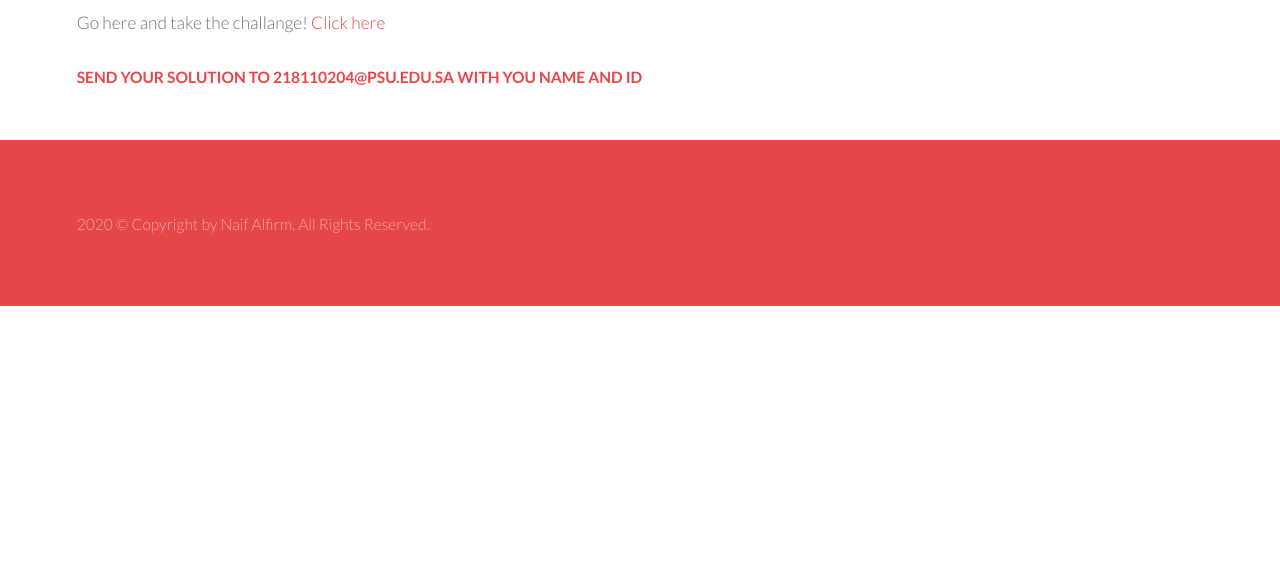
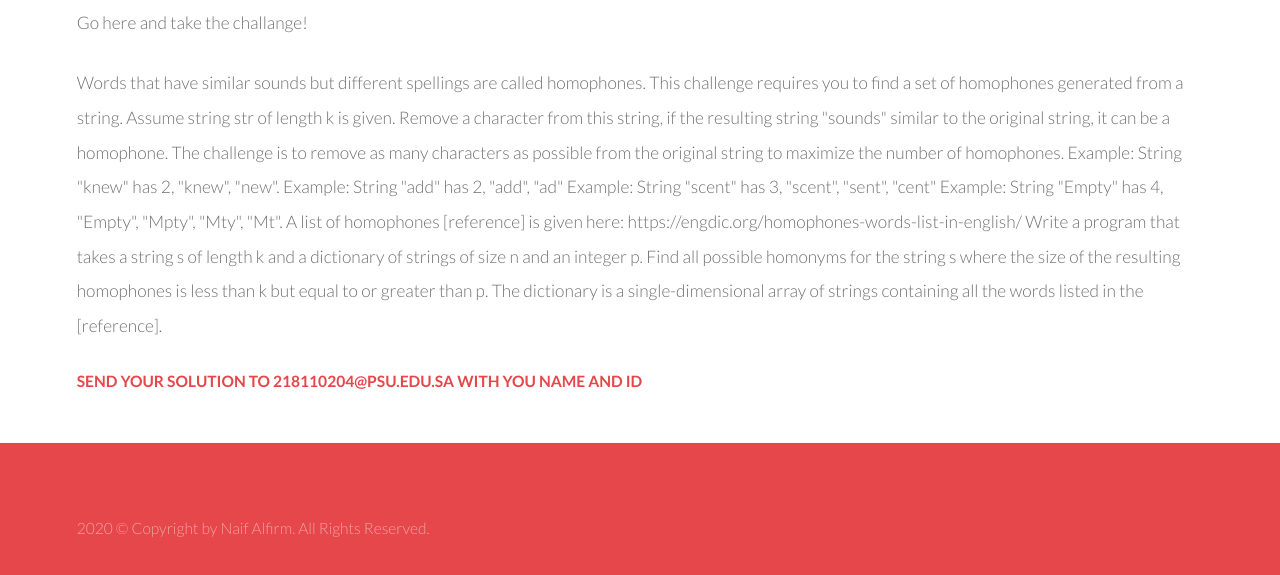
Before and after one commit to ACNaif/acanif.github.io, a plain HTML site: page challenge.html in a window 1280 px wide. Shown: the part 211-786 px from the top of the page. Drawn offline with Linux system fonts and the light colour scheme.

Commit message:
Add files via upload

```diff
--- a/challenge.html
+++ b/challenge.html
@@ -24,7 +24,22 @@
 				<div class="inner">
 					<header class="major special">
 						<h1>Take the challange</h1>
-						<p>Go here and take the challange! <a href=http://babmashwi.yalago.net/ar/branch/152>Click here</a></p>
+						<p>Go here and take the challange! </p>
+
+						<p>Words that have similar sounds but different spellings are called homophones.
+This challenge requires you to find a set of homophones generated from a string.
+
+Assume string str of length k is given. Remove a character from this string, if the resulting string "sounds" similar to the original string, it can be a homophone. The challenge is to remove as many characters as possible from the original string to maximize the number of homophones.
+
+Example: String "knew" has 2, "knew", "new".
+Example: String "add" has 2, "add", "ad"
+Example: String "scent" has 3, "scent", "sent", "cent"
+Example: String "Empty" has 4, "Empty", "Mpty", "Mty", "Mt".
+
+A list of homophones [reference] is given here: https://engdic.org/homophones-words-list-in-english/
+
+Write a program that takes a string s of length k and a dictionary of strings of size n and an integer p. Find all possible homonyms for the string s where the size of the resulting homophones is less than k but equal to or greater than p. The dictionary is a single-dimensional array of strings containing all the words listed in the [reference].
+</p>
 					</header>
 					<h5>Send your solution to 218110204@psu.edu.sa with you name and ID</h5>
 					<!-- Text -->
```
